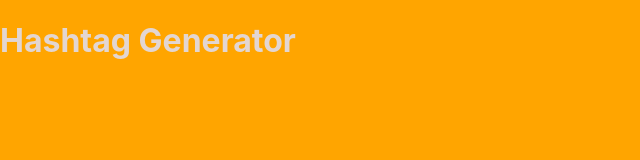
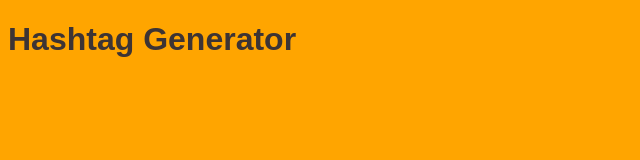
Before and after one commit to George-xixi/hashtify, a React app: page / in a window 1280 px wide. Shown: the whole page, without its empty margins (0-640 px from the left). Built offline with nearby package versions, Linux system fonts and the light colour scheme.

Commit message:
george's first commit - removes node_modules and tidies files

```diff
--- a/src/index.css
+++ /dev/null
@@ -1,13 +0,0 @@
-body {
-  margin: 0;
-  font-family: -apple-system, BlinkMacSystemFont, 'Segoe UI', 'Roboto', 'Oxygen',
-    'Ubuntu', 'Cantarell', 'Fira Sans', 'Droid Sans', 'Helvetica Neue',
-    sans-serif;
-  -webkit-font-smoothing: antialiased;
-  -moz-osx-font-smoothing: grayscale;
-}
-
-code {
-  font-family: source-code-pro, Menlo, Monaco, Consolas, 'Courier New',
-    monospace;
-}
--- a/src/index.js
+++ b/src/index.js
@@ -1,6 +1,6 @@
 import React from "react";
 import ReactDOM from "react-dom/client";
-import "./index.css";
+import "./styles/index.css";
 import App from "./components/App";
 
 const root = ReactDOM.createRoot(document.getElementById("root"));
--- a/src/styles/App.css
+++ b/src/styles/App.css
@@ -1,4 +1,4 @@
 * {
   background-color: orange;
-  color: rgb(227, 214, 209);
+  color: #3D3434;
 }
--- /dev/null
+++ b/src/styles/index.css
@@ -0,0 +1,3 @@
+* {
+  font-family: sans-serif;
+}
```
Also changed, not shown: README.md.
